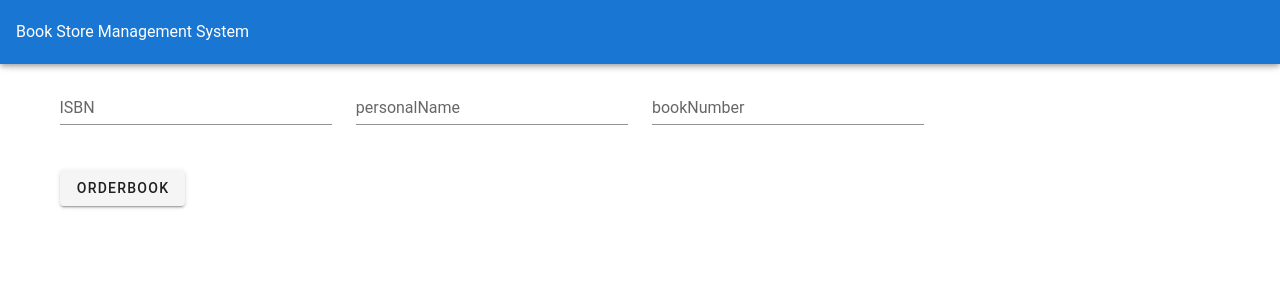
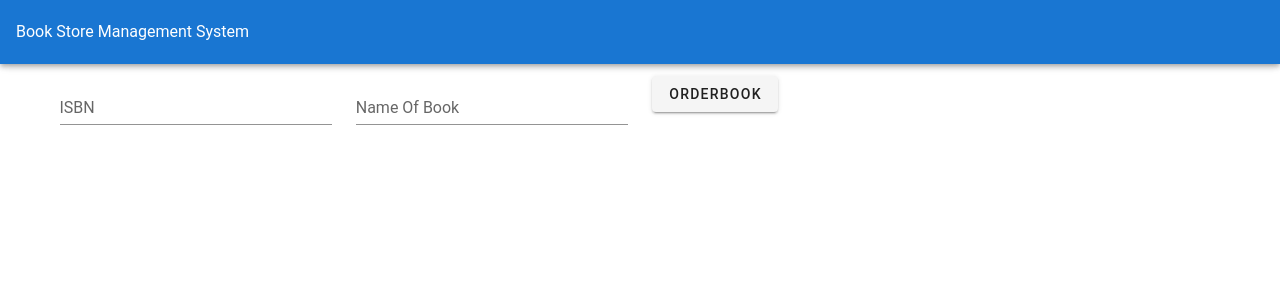
Before and after one commit to nezihsunman/BookStoreManagementSystem-BMS-, a Vue app in the folder frontend/: page /orderBook in a window 1280 px wide. Shown: the top 300 px of the page. Built offline with nearby package versions, Linux system fonts and the light colour scheme; the HTML template or start-up script is replaced by a standard one.

Commit message:
Update OrderBookWindow.vue

```diff
--- a/frontend/src/components/OrderBookWindow.vue
+++ b/frontend/src/components/OrderBookWindow.vue
@@ -6,21 +6,17 @@
                 <v-col cols="12" sm="6" md="3">
                     <v-text-field
                             label="ISBN"
+                            v-model="bookName"
+                    ></v-text-field>
+                </v-col>
+
+                <v-col cols="12" sm="6" md="3">
+                    <v-text-field
+                            label="Name Of Book"
                             v-model="isbn"
                     ></v-text-field>
                 </v-col>
-                <v-col cols="12" sm="6" md="3">
-                    <v-text-field
-                            label="personalName"
-                            v-model="personalName"
-                    ></v-text-field>
-                </v-col>
-                <v-col cols="12" sm="6" md="3">
-                    <v-text-field
-                            label="bookNumber"
-                            v-model="booknumber"
-                    ></v-text-field>
-                </v-col>
+
                 <v-col cols="12" sm="6" md="5">
                     <v-btn @click="orderBook()">OrderBook</v-btn>
                 </v-col>
@@ -32,31 +28,22 @@
 </template>
 
 
+return: {},
 <script>
-    import api from "./backend-api";
-
     export default {
         name: "OrderBookWindow",
-        return: {},
         data: {
-            isbn: '',
-            personalName: '',
-            bookNumber: '',
+            bookName: '',
+            isbn: ''
         },
         methods: {
             orderBook() {
-
-                api.orderbook(this.personalName,this.isbn,this.bookNumber).then(r => {
-                    console.log("Added")
-                }).catch(error => {
-                    console.log("Not deleted")
-                })
-            },
-
-        },
-
+                console.log("Book Ordered")
+                console.log(this.bookName)
+                console.log(this.isbn)
+            }
+        }
     }
-
 </script>
 
 <style scoped>
```
